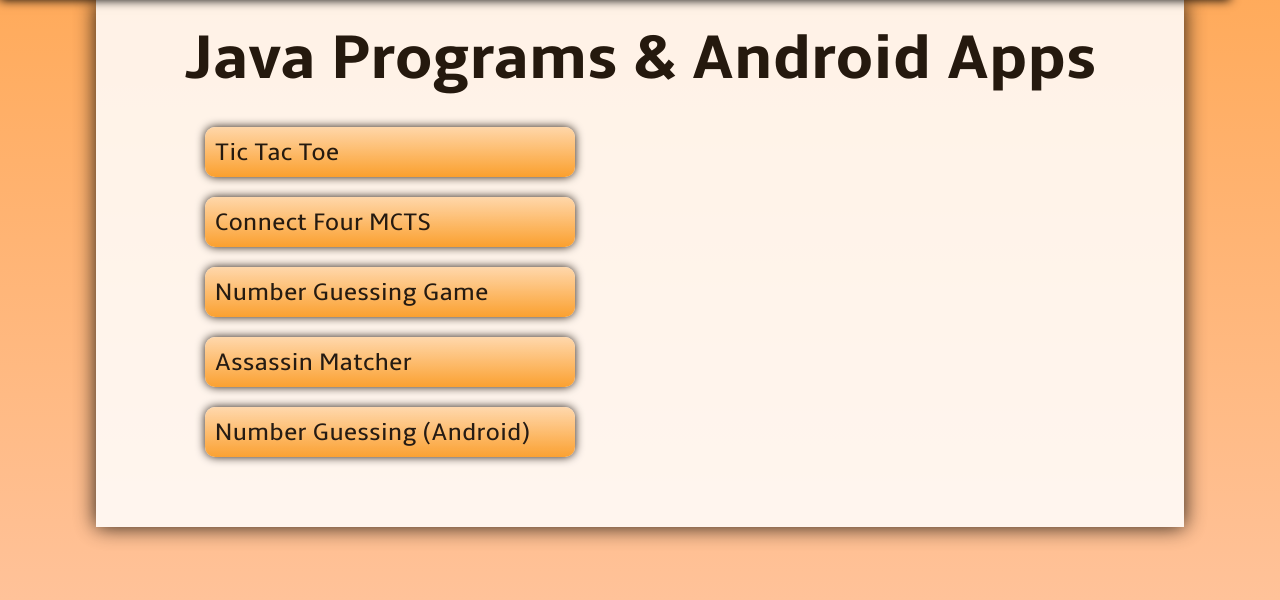
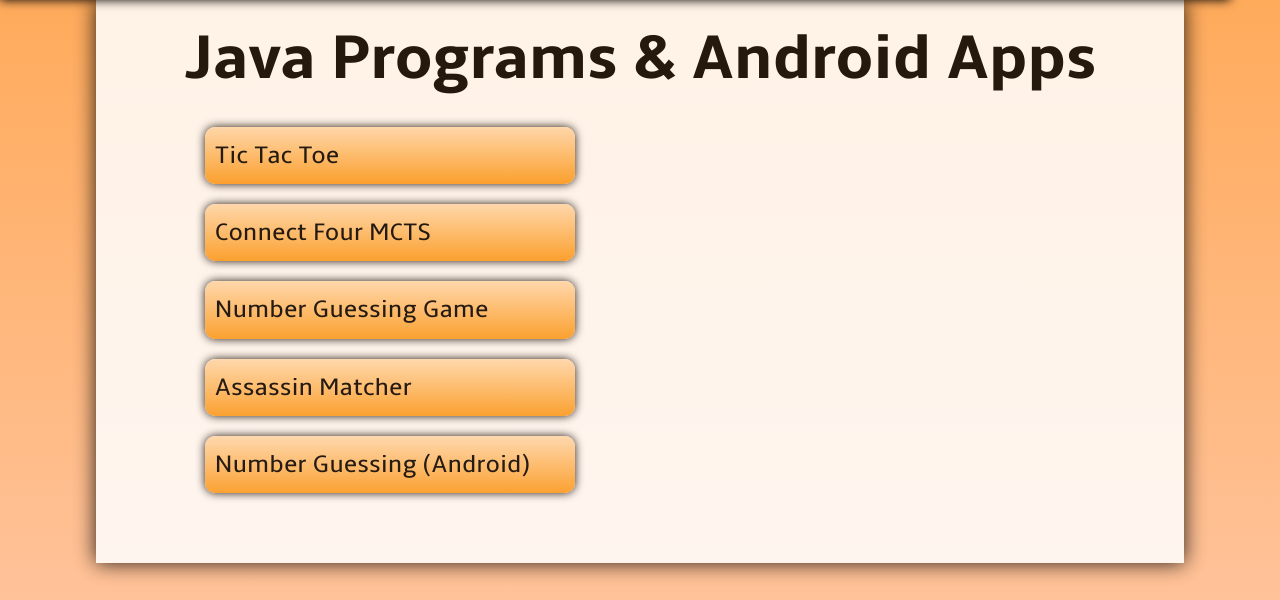
Before and after one commit to somilgo/somilgo, a PHP site: page /java.html in a window 1280 px wide. Shown: the part 200-800 px from the top of the page. Run offline with PHP 8.4, Linux system fonts and the light colour scheme; some libraries are stand-ins or nearby versions.

Commit message:
more responsive features

```diff
--- a/calcpage.css
+++ b/calcpage.css
@@ -81,7 +81,7 @@ filter: progid:DXImageTransform.Microsoft.gradient( startColorstr='#ffdeb5', end
   -o-transition: all 500ms ease-in-out;
   transition: all 500ms ease-in-out;
   box-shadow: 0 0 10px black;
-  line-height: 30px;
+  line-height: 150%;
 }
 
 li:hover {
@@ -140,6 +140,6 @@ a {
 .dope .tooltipster-content {
   font-family: ambler;
   font-size: 2.3vh;
-  line-height: 25px;
+  line-height: 175%;
   padding: 8px 10px;
 }
--- a/programpage.css
+++ b/programpage.css
@@ -82,7 +82,7 @@ filter: progid:DXImageTransform.Microsoft.gradient( startColorstr='#ffdeb5', end
   -o-transition: all 500ms ease-in-out;
   transition: all 500ms ease-in-out;
   box-shadow: 0 0 10px black;
-  line-height: 30px;
+  line-height: 150%;
 }
 
 li:hover {
@@ -137,6 +137,6 @@ box-shadow: inset 0 0 10px;
 .dope .tooltipster-content {
   font-family: ambler;
   font-size: 2.3vh;
-  line-height: 25px;
+  line-height: 175%;
   padding: 8px 10px;
 }
```
